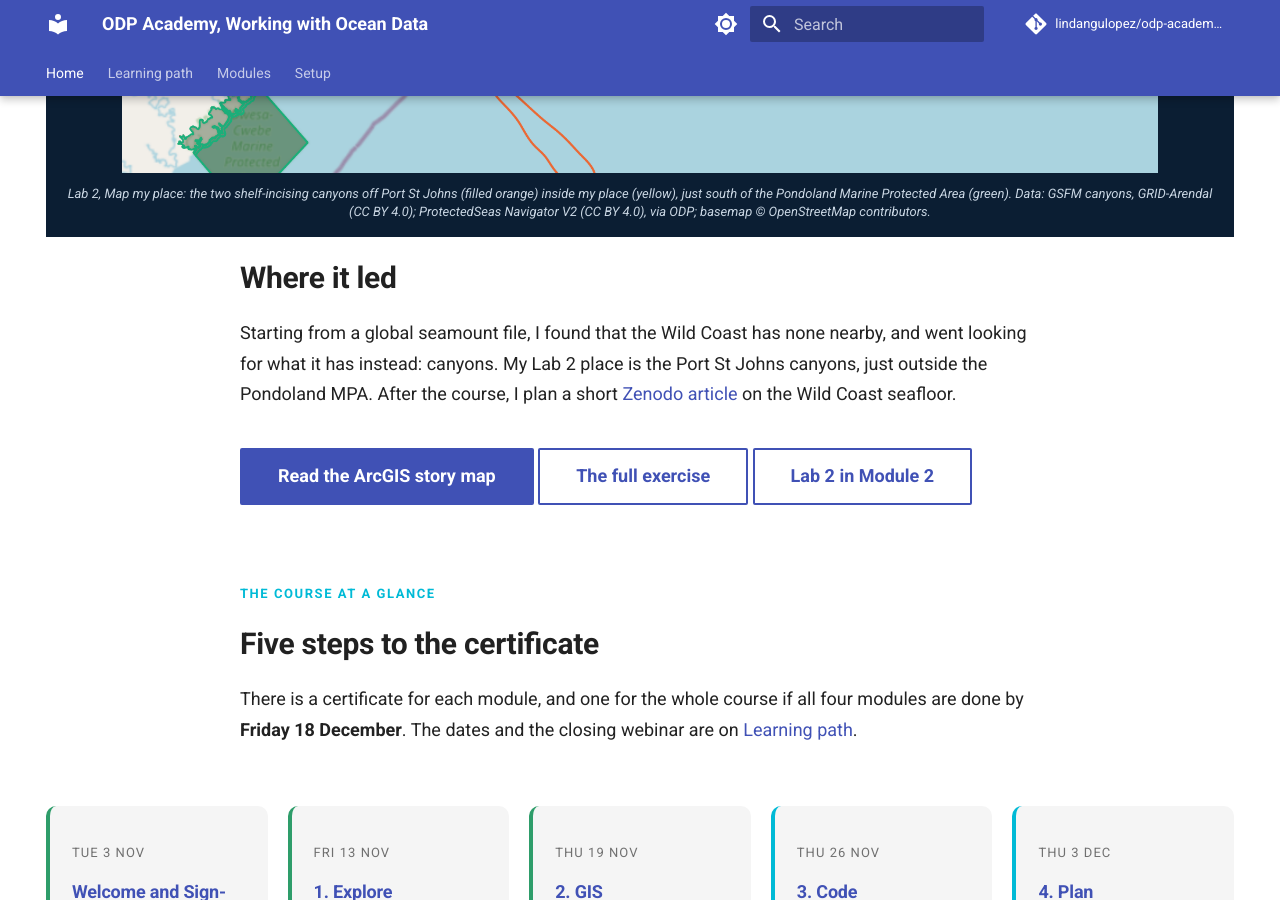
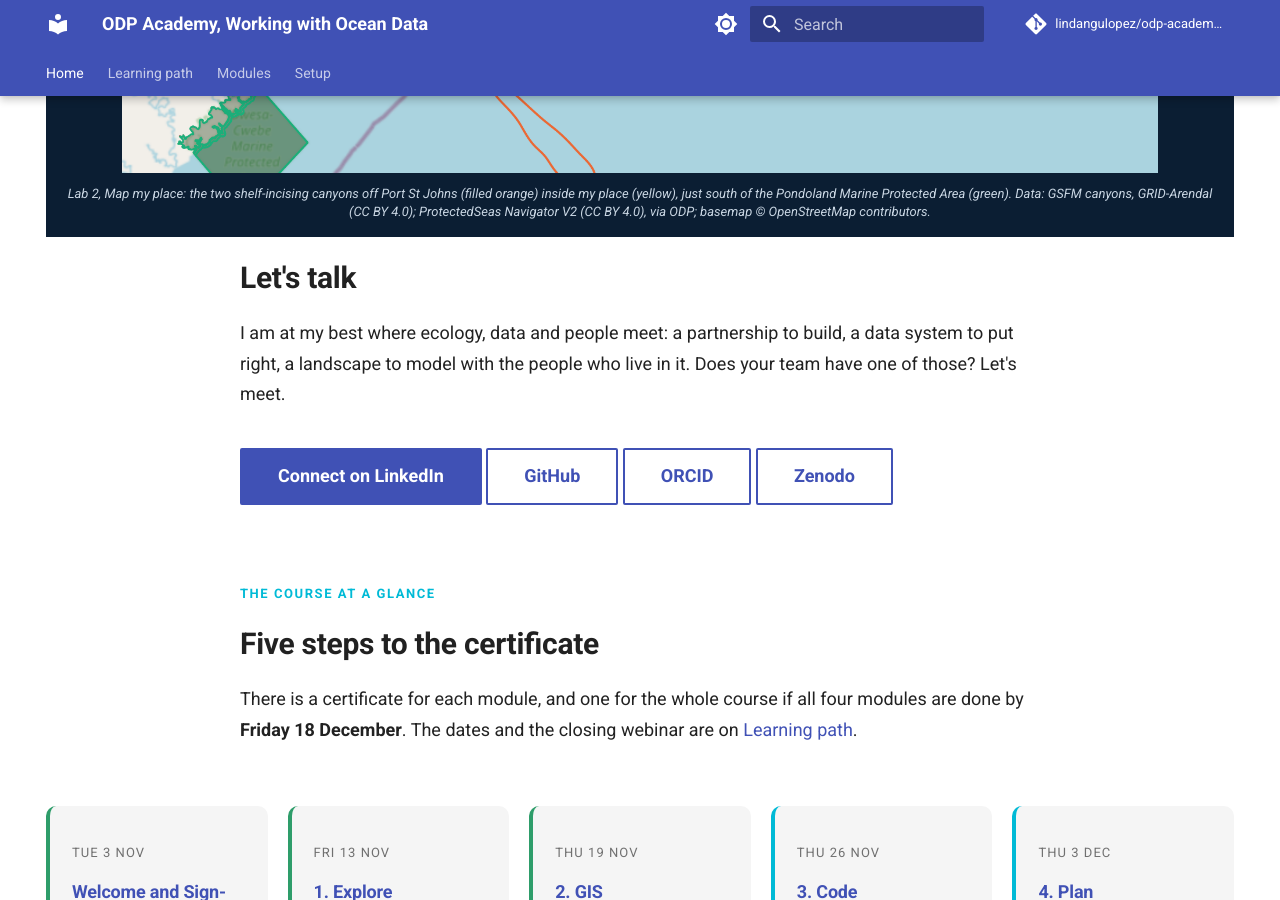
Before and after one commit to lindangulopez/odp-academy-2026, an MkDocs documentation site: the page built from docs/index.md, in a window 1280 px wide and 900 px high, scrolled down 4120 px. Built offline with MkDocs 1.6.1 and Material for MkDocs 9.7.7, drawn with Linux system fonts in a browser that asks for light colours; comment, search, counter and statistics services are not loaded.

Commit message:
Home page: Let's talk with contact buttons, as on the personal site, in place of Where it led

```diff
--- a/docs/index.md
+++ b/docs/index.md
@@ -110,14 +110,15 @@ A narrow shelf brings the Agulhas Current and deep water close to the coast, and
 
 <div class="read" markdown="1">
 
-## Where it led
+## Let's talk
 
-Starting from a global seamount file, I found that the Wild Coast has none nearby, and went looking for what it has instead: canyons. My Lab 2 place is the Port St Johns canyons, just outside the Pondoland MPA. After the course, I plan a short [Zenodo article](learning-path.md#after-the-course-a-zenodo-article) on the Wild Coast seafloor.
+I am at my best where ecology, data and people meet: a partnership to build, a data system to put right, a landscape to model with the people who live in it. Does your team have one of those? Let's meet.
 
 <div class="actions" markdown="1">
-[Read the ArcGIS story map](https://storymaps.arcgis.com/stories/4a21fdf0c85140f9b3fb6b648d483599){ .md-button .md-button--primary }
-[The full exercise](module-2-wild-coast.md){ .md-button }
-[Lab 2 in Module 2](module-2-gis.md#lab-2-port-st-johns-canyons){ .md-button }
+[Connect on LinkedIn](https://www.linkedin.com/in/lindangulopez/){ .md-button .md-button--primary }
+[GitHub](https://github.com/lindangulopez){ .md-button }
+[ORCID](https://orcid.org/0009-0009-5689-7148){ .md-button }
+[Zenodo](https://zenodo.org/search?q=metadata.creators.person_or_org.name%3A%22Angulo%20Lopez%2C%20Linda%22){ .md-button }
 </div>
 
 </div>
```
